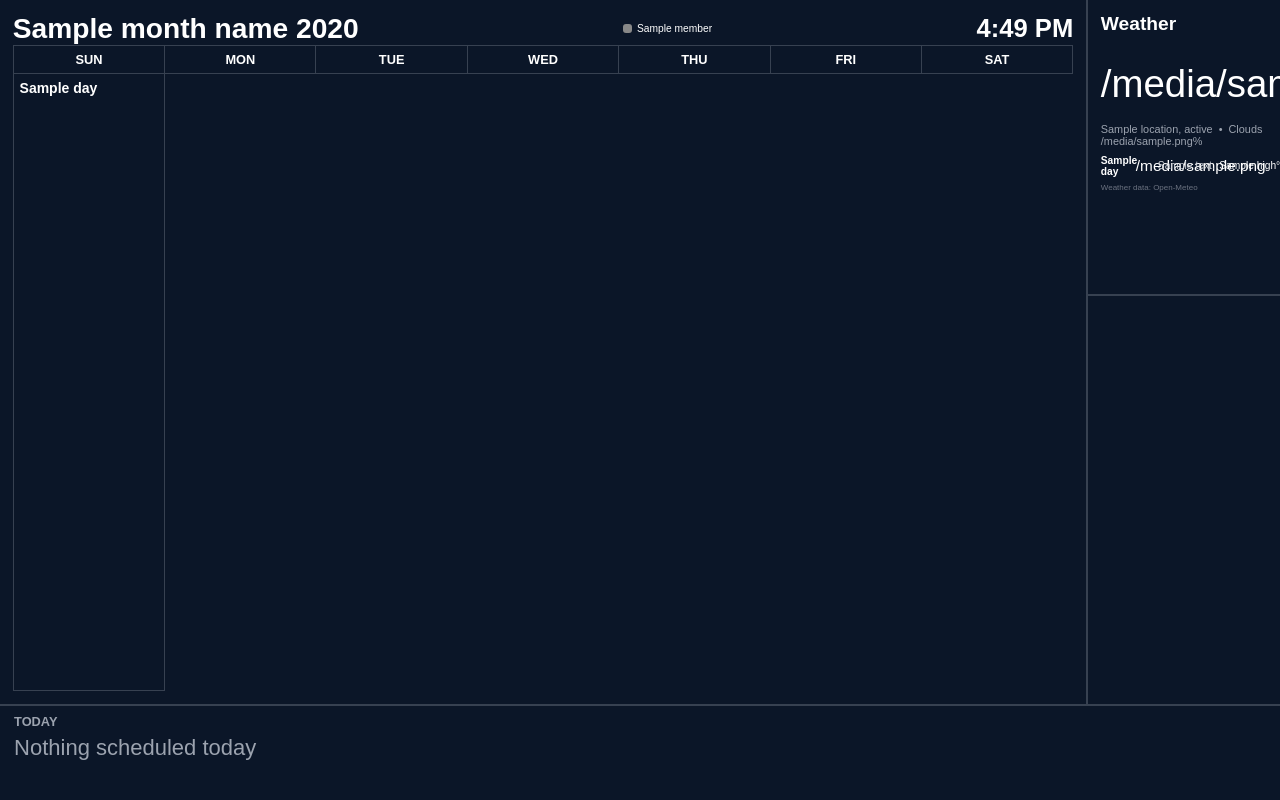
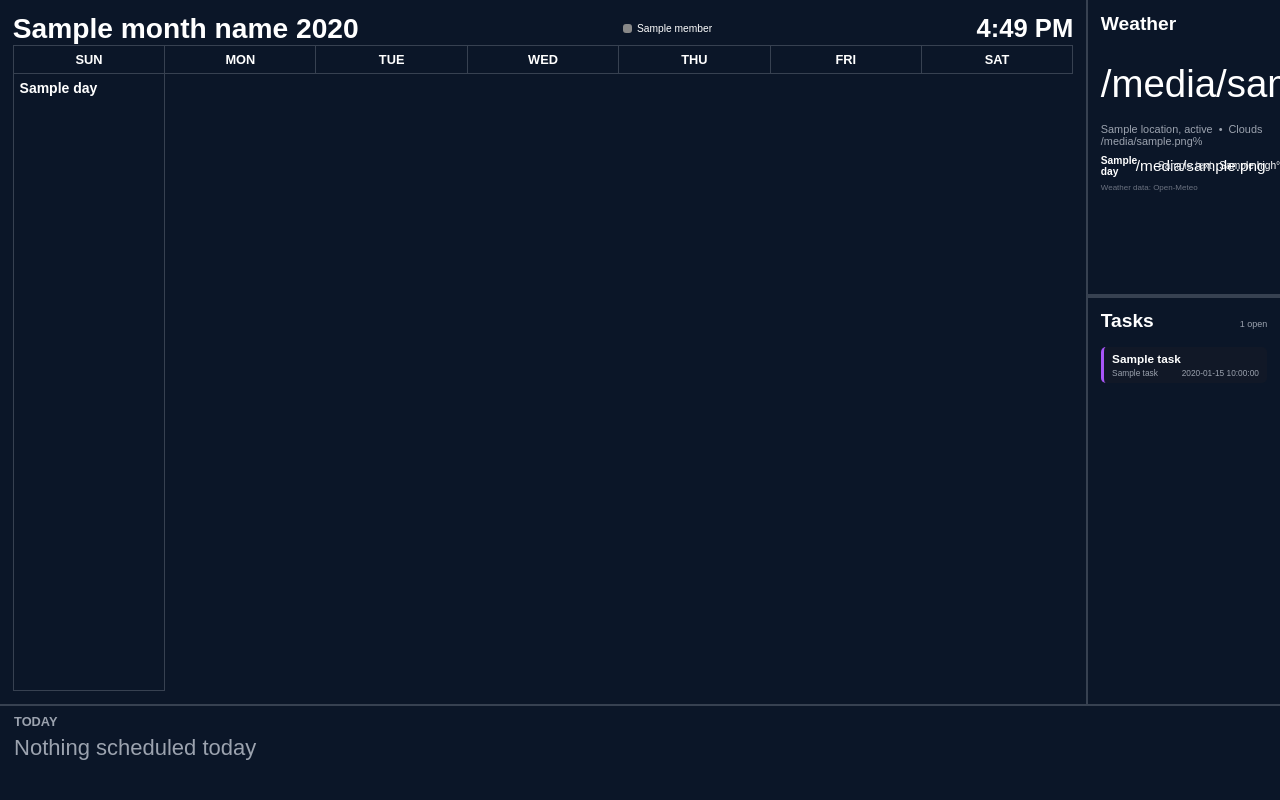
Before and after one commit to RescueDiver/HomeBase, a Flask app: template templates/dashboard.html in a window 1280 px wide. Run offline with Flask 3, Linux system fonts and the light colour scheme; the template is opened without the code that fills it: most values are stand-ins (such as "Sample title", 1, 10 or a date in 2020).

Commit message:
Add Google Tasks panel to Marvin dashboard

```diff
--- a/templates/dashboard.html
+++ b/templates/dashboard.html
@@ -439,7 +439,7 @@
         .sidebar {
             display: grid;
 
-            grid-template-rows: 42% 53%;
+            grid-template-rows: 42% 58%;
 
             min-width: 0;
             min-height: 0;
@@ -538,6 +538,96 @@
             font-size: clamp(8px, 0.6vw, 11px);
 
             color: #6b7280;
+        }
+
+        /* =========================
+           GOOGLE TASKS
+           ========================= */
+
+        .tasks {
+            min-width: 0;
+            min-height: 0;
+
+            padding: clamp(8px, 1vw, 20px);
+
+            overflow: hidden;
+
+            border-top: 2px solid #374151;
+        }
+
+        .tasks-header {
+            display: flex;
+            align-items: baseline;
+            justify-content: space-between;
+
+            gap: 10px;
+        }
+
+        .tasks-count {
+            font-size: clamp(9px, 0.7vw, 13px);
+            color: #9ca3af;
+        }
+
+        .task-list {
+            display: grid;
+            gap: clamp(4px, 0.55vh, 8px);
+        }
+
+        .task-item {
+            min-width: 0;
+
+            padding:
+                clamp(5px, 0.55vh, 8px)
+                clamp(7px, 0.65vw, 10px);
+
+            border-left: 3px solid #a855f7;
+            border-radius: 5px;
+
+            background: #111827;
+        }
+
+        .task-title {
+            overflow: hidden;
+
+            font-size: clamp(11px, 0.92vw, 17px);
+            font-weight: bold;
+
+            line-height: 1.15;
+
+            text-overflow: ellipsis;
+            white-space: nowrap;
+        }
+
+        .task-meta {
+            display: flex;
+            justify-content: space-between;
+
+            gap: 8px;
+
+            margin-top: 2px;
+
+            font-size: clamp(8px, 0.65vw, 12px);
+
+            color: #9ca3af;
+        }
+
+        .task-list-name {
+            overflow: hidden;
+
+            text-overflow: ellipsis;
+            white-space: nowrap;
+        }
+
+        .task-due {
+            flex: 0 0 auto;
+        }
+
+        .no-tasks {
+            margin-top: 10px;
+
+            font-size: clamp(12px, 1vw, 18px);
+
+            color: #9ca3af;
         }
 
 
@@ -876,6 +966,71 @@
 
             </section>
 
+            <!-- GOOGLE TASKS -->
+
+            <section class="tasks">
+
+                <div class="tasks-header">
+
+                    <h2>
+                        Tasks
+
+                        {% if refresh_status["tasks"]["problem"] %}
+                            <span
+                                class="refresh-problem"
+                                title="Tasks refresh has failed {{ refresh_status['tasks']['failures'] }} times. Last success: {{ refresh_status['tasks']['last_success'] or 'never' }}"
+                            >🖕</span>
+                        {% endif %}
+                    </h2>
+
+                    <div class="tasks-count">
+                        {{ tasks["count"] }} open
+                    </div>
+
+                </div>
+
+                {% if tasks["tasks"] %}
+
+                    <div class="task-list">
+
+                        {% for task in tasks["tasks"] %}
+
+                            <div class="task-item">
+
+                                <div class="task-title">
+                                    {{ task["title"] }}
+                                </div>
+
+                                <div class="task-meta">
+
+                                    <span class="task-list-name">
+                                        {{ task["list_title"] }}
+                                    </span>
+
+                                    {% if task["due"] %}
+                                        <span class="task-due">
+                                            {{ task["due"] }}
+                                        </span>
+                                    {% endif %}
+
+                                </div>
+
+                            </div>
+
+                        {% endfor %}
+
+                    </div>
+
+                {% else %}
+
+                    <div class="no-tasks">
+                        No open tasks
+                    </div>
+
+                {% endif %}
+
+            </section>
+
 
         </aside>
 
```
